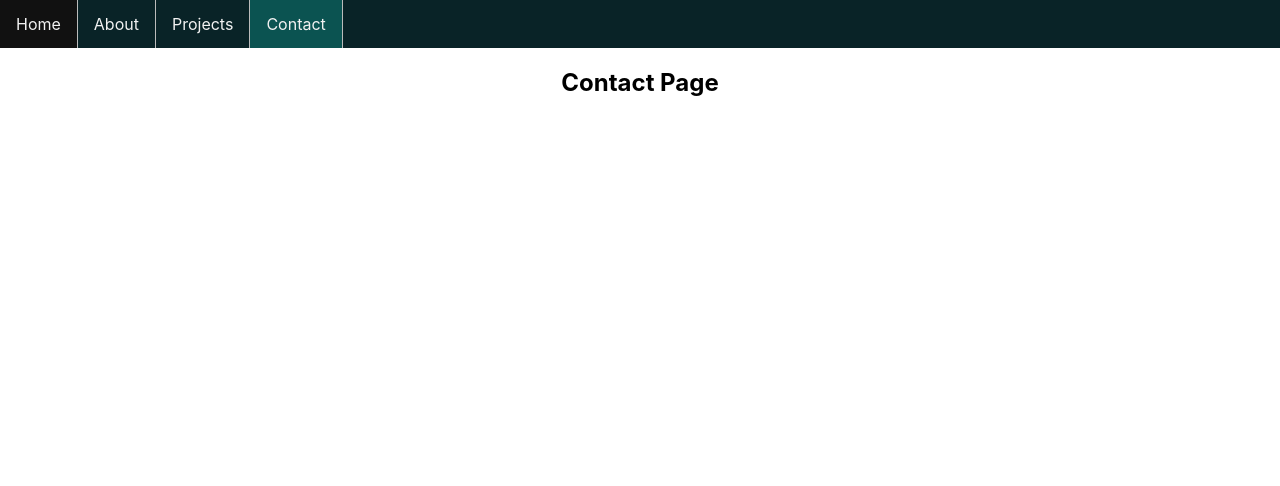
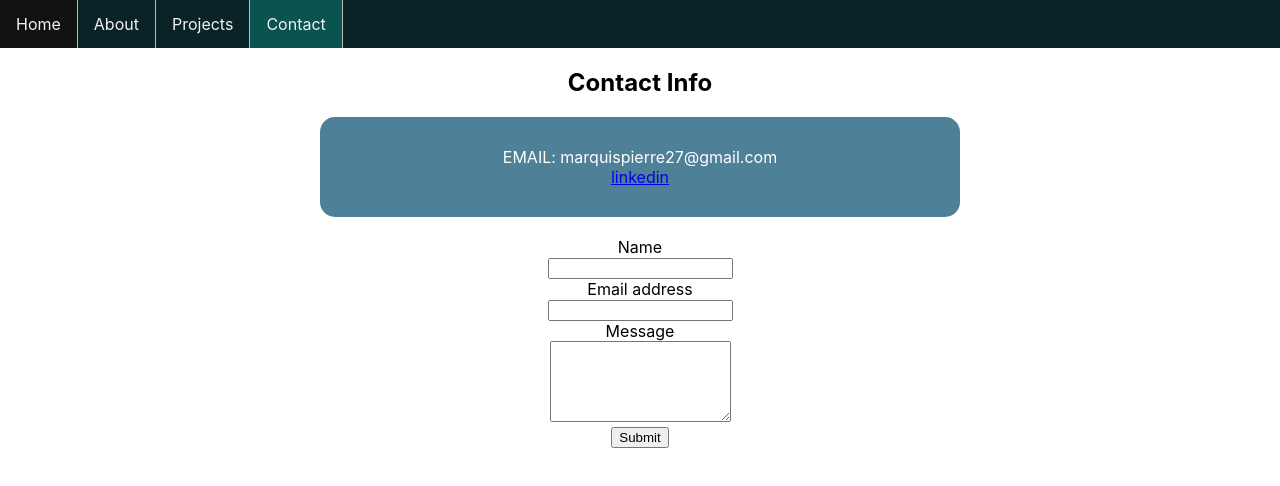
Before and after one commit to MarquisPierre/marquispierre.github.io, a React (Create React App) app: page /Contact in a window 1280 px wide. Shown: the top 486 px of the page. Built offline with nearby package versions, Linux system fonts and the light colour scheme.

Commit message:
updating web components

```diff
--- a/src/components/Contact.js
+++ b/src/components/Contact.js
@@ -3,7 +3,42 @@ import {Link} from "react-router-dom"
 import "./portfolio.css"
 
 
-export default function Contact(){
+
+
+export default class Contact extends React.Component {
+  constructor(props) {
+    super(props);
+    this.state = {
+      name: '',
+      email: '',
+      message: ''
+    }
+  }
+
+  onNameChange(event) {
+    this.setState({name: event.target.value})
+  }
+
+  onEmailChange(event) {
+    this.setState({email: event.target.value})
+  }
+
+  onMessageChange(event) {
+    this.setState({message: event.target.value})
+  }
+
+  handleSubmit(event) {
+    event.preventDefault();
+  console.log(this.state);
+  alert("Hey " + this.state.name +  " your message sent successfully!")
+  }
+
+
+
+
+
+
+  render() {
     return(
    <div>
      <nav className="nav">
@@ -13,10 +48,50 @@ export default function Contact(){
         <Link className="active" to="/contact">Contact</Link>
      </nav>
         <main>
-      <h2>Contact Page</h2>
+        <h2>Contact Info</h2>
+       </main>
+              <div className="contact-block">
+                   <p className="text-block">
+                      EMAIL: marquispierre27@gmail.com <br/>
 
-    </main>
+                      <a class="marg" href="https://www.linkedin.com/in/marquis-pierre-263367183/"> linkedin </a> <br/>
+
+
+                   </p>
               </div>
-  )
+
+
+
+
+
+
+      <div className="App">
+        <form id="contact-form" onSubmit={this.handleSubmit.bind(this)} method="POST">
+        <label htmlFor="name">Name</label>
+          <div className="form-group">
+
+            <input type="text" className="form-control" value={this.state.name} onChange={this.onNameChange.bind(this)} />
+          </div>
+
+
+          <label htmlFor="exampleInputEmail1">Email address</label>
+          <div className="form-group">
+
+            <input type="email" className="form-control" aria-describedby="emailHelp" value={this.state.email} onChange={this.onEmailChange.bind(this)} />
+          </div>
+
+          <label htmlFor="message">Message</label>
+          <div className="form-group">
+
+            <textarea className="form-control" rows="5" value={this.state.message} onChange={this.onMessageChange.bind(this)} />
+          </div>
+          <button type="submit" className="btn btn-primary">Submit</button>
+        </form>
+      </div>
+</div>
+
+    );
+  }
+
 
 }
--- a/src/components/Home.js
+++ b/src/components/Home.js
@@ -9,10 +9,7 @@ import { AnimationWrapper } from 'react-hover-animation'
 export default function Home (){
   return(
 
-
-
-    <div >
-
+    <div>
     <nav className="nav">
 
       <Link className="active" to="/">Home</Link>
--- a/src/components/Projects.js
+++ b/src/components/Projects.js
@@ -1,7 +1,11 @@
 import React from "react";
+import { AnimationWrapper } from 'react-hover-animation'
 import {Link} from "react-router-dom"
 import "./portfolio.css"
 import mmp100 from "../img/Screenshot.png"
+import hunter from "../img/hunter.png"
+import jump from "../img/mjump.png"
+import game from "../img/game.png"
 
 
 export default function Projects(){
@@ -14,16 +18,71 @@ export default function Projects(){
       <Link className="linkStyle" to="/contact">Contact</Link>
     </nav>
     <main>
-      <h2>My Projects</h2>
+      <h1>My Projects</h1>
     </main>
 
-    <section>
+
       <div className="resume">
-      <a class="marg" href="MMP100-FINAL-MarquisPierre/index.html">
-             <img src={mmp100} style ={{"height": "30", "width": "40"}} alt="Screeshot of Old Website"/></a>
+        <div className="first-web">
+      <h3>My First Website</h3>
+      <AnimationWrapper>
+      <a class="marg" href="https://marquispierre.github.io/MMP100/">
+             <img src={mmp100} style ={{"height": "300", "width": "400"}} alt="Screeshot of Old Website"/></a>
+      </AnimationWrapper>
+
+
+           <p className="text-block">This was the first ever website I coded. I made this website as a
+           final project in my freshman year of college. It cotains imformation about various native amrican tribes.<br/>
+           The Technologies used: HTML , CSS</p>
+         </div>
+
+         <div className="first-web">
+      <h2>A simple link project</h2>
+      <AnimationWrapper>
+      <a class="marg" href="https://marquispierre.github.io/togashi/">
+             <img src={hunter} style ={{"height": "300", "width": "400"}} alt="Screeshot of Old Website"/></a>
+      </AnimationWrapper>
+
+           <p className="text-block">While I was in communtiy college I wanted to practice a bit
+            more of HTML and CSS so I decided to code a website that was dedicated to one of my
+            favorite manga artists name Yoshihiro togashi. I mostly focused on positioning images of his manga in a way I prefered.
+            I also worked on turning the images into links to a website in which you may buy the book. <br/>
+           The Technologies used: HTML , CSS </p>
+
+         </div>
+
+
+
+         <div className="first-web">
+      <h2>Millenium Jump App</h2>
+      <AnimationWrapper>
+      <a class="marg" href="https://xd.adobe.com/spec/929f58c0-05b3-480c-77d5-0bc13edc0c15-e4ae/?fullscreen">
+             <img src={jump} style ={{"height": "300", "width": "400"}} alt="Screeshot of Old Website"/></a>
+      </AnimationWrapper>
+
+           <p className="text-block">In my last semseter of communtiy college I created an app/ website on Adobe XD that is supposed
+            to be a clone of a popular app that allows you to read thousands of manga.<br/>
+            The Technologies used: Adobe XD</p>
+
+         </div>
+
+
+
+         <div className="first-web">
+      <h2>Controversy of Video Game Violence</h2>
+      <AnimationWrapper>
+      <a class="marg" href="https://xd.adobe.com/view/f2d72c9d-e686-4e5b-44d5-d7693406e69b-84e6/?fullscreen">
+             <img src={game} style ={{"height": "300", "width": "400"}} alt="Screeshot of Old Website"/></a>
+      </AnimationWrapper>
+
+           <p className="text-block">This was a final group project in which we had to make a
+           website that convinces the public that video games do not cause real world Violence<br/>
+           The Technologies used: Adobe XD</p>
+
+         </div>
+
       </div>
 
-    </section>
 
 
     </div>
--- a/src/components/portfolio.css
+++ b/src/components/portfolio.css
@@ -57,9 +57,59 @@
   padding: 10px;
 }
 
-/*skills and edcucation*/
+/*Projects*/
+
 .resume{
+  text-align: center;
+  width: 200px;
+  height: 120px;
+  display: block;
+  margin-left: auto;
+  margin-right: auto;
+  width: 50%;
+}
 
+
+.resume img {
+  width: 100%;
+  height: auto;
+}
+
+
+
+.first-web{
+  margin: auto;
+  width: 90%;
+  /*border: 3px solid #00A9A5;*/
+  padding: 10px;
+}
+
+.text-block {
+  border-radius: 15px;
+  bottom: 20px;
+  right: 20px;
+  background-color: #4E8098;
+  color: white;
+  padding-top: 30px;
+  padding-bottom: 30px;
+  padding-left: 30px;
+  padding-right: 30px;
+
+
+}
+
+
+.contact-block{
+  text-align: center;
+  width: 200px;
+  height: 120px;
+  display: block;
+  margin-left: auto;
+  margin-right: auto;
+  width: 50%;
+}
+/* .resume{
+  display: table;
   margin: 60px;
 }
 .resume h3 {
@@ -72,7 +122,7 @@
 }
 .marg{
    margin: 10px;
-}
+} */
 
 
 
```
Also changed, not shown: src/components/Home.css (deleted). Lines whose indentation alone changed are shown as unchanged.
